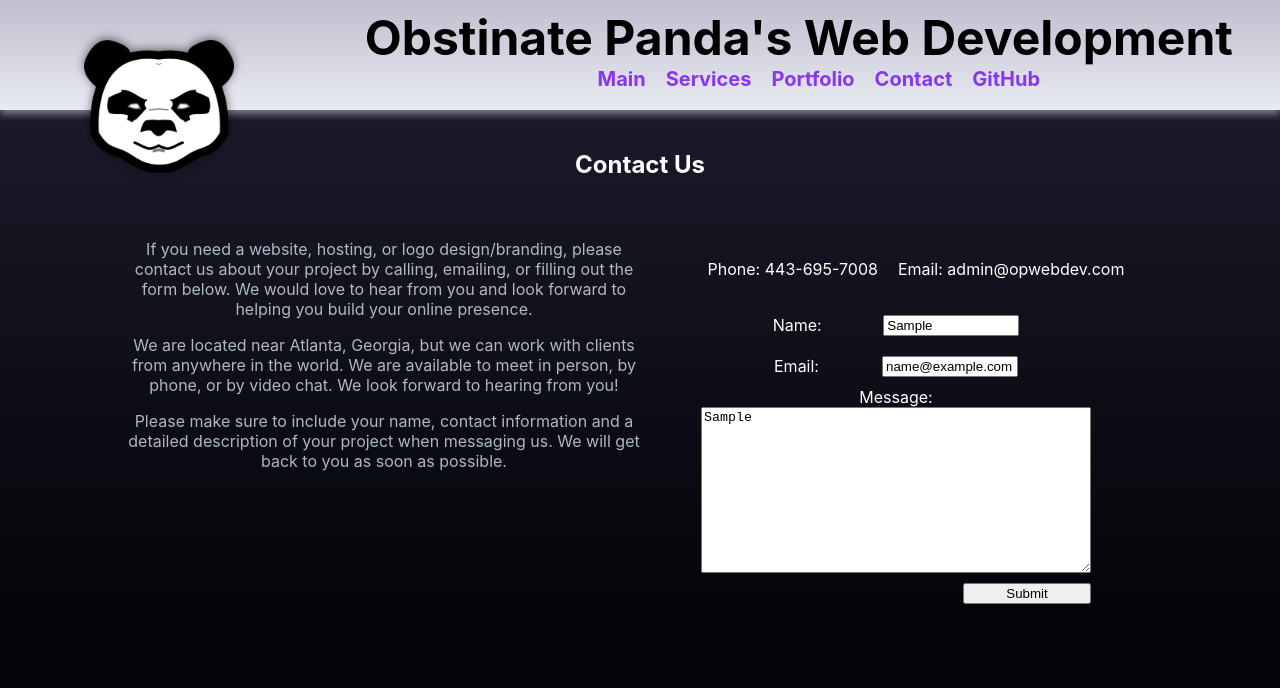
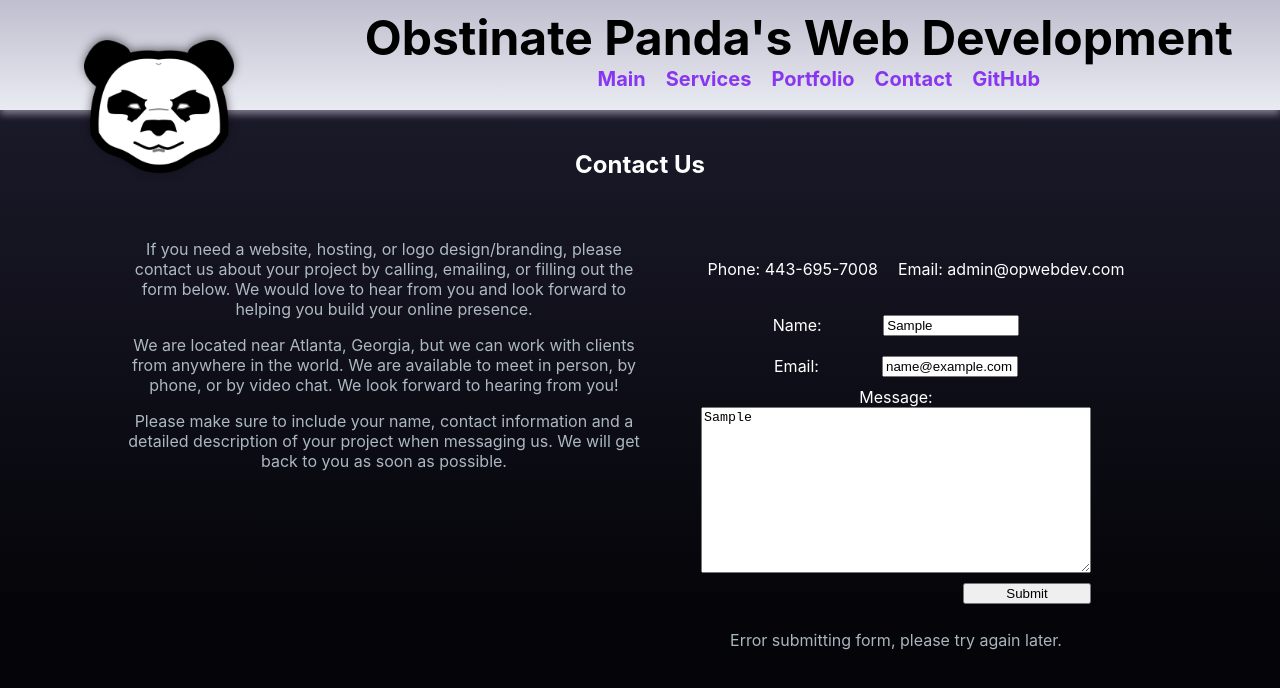
Before and after one commit to TheObstinatePanda/opwebdev, a React (Create React App) app: page /contact in a window 1280 px wide. Both pictures are taken after typing "Sample", "name@example.com", "Sample" into the empty fields and a click on the button "Submit". Shown: the top 688 px of the page. Built offline with nearby package versions, Linux system fonts and the light colour scheme; no server answers.

Commit message:
correcting eslint error

```diff
--- a/src/body/contactPage/contact.js
+++ b/src/body/contactPage/contact.js
@@ -14,6 +14,7 @@ function Contact() {
             ...formData,
             [name]: value,
         });
+        setConfirmationMessage('Thank you for you request, we will get back to you soon.');
     };
 
     const [confirmationMessage, setConfirmationMessage] = useState('');
@@ -74,6 +75,7 @@ function Contact() {
                         <textarea id="message" name="message" value={formData.message} onChange={handleChange} required></textarea>
                         <button type="submit" id="contSubmit">Submit</button>
                     </form>
+                     {confirmationMessage && <p>{confirmationMessage}</p>}
                 </div>
             </div>
         </div>
```
